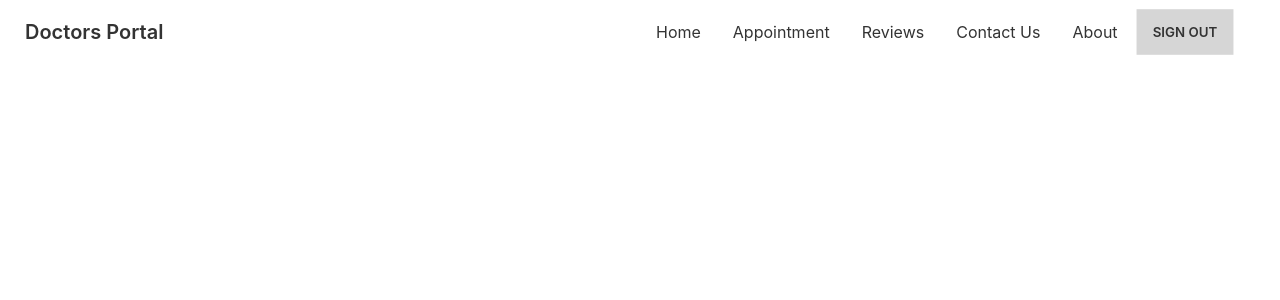
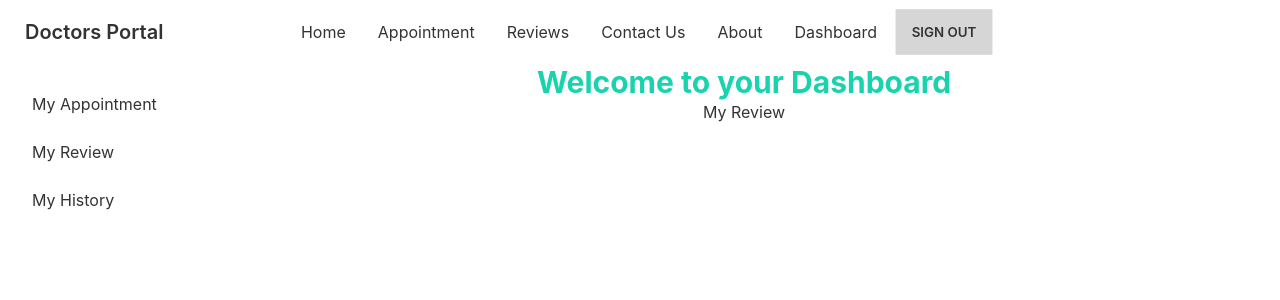
Before and after one commit to muzahidMD/doctors-portal-client-module-74, a React (Create React App) app: page /dashboard/myreview in a window 1280 px wide. Shown: the top 300 px of the page. Built offline with nearby package versions, Linux system fonts and the light colour scheme; no server answers; sample sign-in values are in the browser's storage.

Commit message:
create dashboard

```diff
--- a/src/App.js
+++ b/src/App.js
@@ -11,6 +11,10 @@
 import { ToastContainer } from 'react-toastify';
 import 'react-toastify/dist/ReactToastify.css';
 import RequireAuth from './Pages/Login/RequireAuth';
+import Dashboard from './Pages/Dashboard/Dashboard';
+import MyAppointment from './Pages/Dashboard/MyAppointment';
+import MyReview from './Pages/Dashboard/MyReview';
+import MyHistory from './Pages/Dashboard/MyHistory';
 
 function App() {
   return (
@@ -24,6 +28,15 @@
             <Appointment />
           </RequireAuth>
         } />
+        <Route path='/dashboard' element={
+          <RequireAuth>
+            <Dashboard />
+          </RequireAuth>
+        }>
+          <Route index element={<MyAppointment />}></Route>
+          <Route path='/dashboard/myreview' element={<MyReview />}></Route>
+          <Route path='/dashboard/myhistory' element={<MyHistory />}></Route>
+        </Route>
         <Route path='/reviews' element={<Reviews />} />
         <Route path='/contact-us' element={<ContactUs />} />
         <Route path='/login' element={<Login />} />
--- a/src/Pages/Appointment/AvailableAppointments.js
+++ b/src/Pages/Appointment/AvailableAppointments.js
@@ -24,7 +24,6 @@
     if (isLoading) {
         return <Loading></Loading>;
     }
-
 
     // useEffect(() => {
     //     fetch(`http://localhost:5000/available?date=${formattedDate}`)
--- /dev/null
+++ b/src/Pages/Dashboard/Dashboard.js
@@ -0,0 +1,26 @@
+import React from 'react';
+import { Link, Outlet } from 'react-router-dom';
+
+const Dashboard = () => {
+    return (
+        <div className="drawer drawer-mobile">
+            <input id="dashboard-sidebar" type="checkbox" className="drawer-toggle" />
+            <div className="drawer-content  justify-center">
+                <h2 className='text-3xl font-bold text-center text-secondary'>Welcome to your Dashboard</h2>
+                <Outlet />
+            </div>
+            <div className="drawer-side">
+                <label htmlFor="dashboard-sidebar" className="drawer-overlay"></label>
+                <ul className="menu  p-4 overflow-y-auto w-52 bg-base-100 text-base-content">
+                    {/* Sidebar content here */}
+                    <li><Link to={'/dashboard'}>My Appointment</Link></li>
+                    <li><Link to={'/dashboard/myreview'}>My Review</Link></li>
+                    <li><Link to={'/dashboard/myhistory'}>My History</Link></li>
+                </ul>
+
+            </div>
+        </div>
+    );
+};
+
+export default Dashboard;
--- /dev/null
+++ b/src/Pages/Dashboard/MyAppointment.js
@@ -0,0 +1,50 @@
+import React, { useEffect, useState } from 'react';
+import { useAuthState } from 'react-firebase-hooks/auth';
+import auth from '../../firebase.init';
+
+const MyAppointment = () => {
+    const [user] = useAuthState(auth);
+
+    const [appointments, setAppointments] = useState([]);
+
+    useEffect(() => {
+        if (user) {
+            fetch(`http://localhost:5000/booking?patient=${user.email}`)
+                .then(res => res.json())
+                .then(data => setAppointments(data))
+        }
+    }, [user])
+
+    return (
+        <div>
+            <h2 className='text-center'>My Appointment: {appointments.length}</h2>
+            <div className="overflow-x-auto my-8">
+                <table className="table w-full">
+                    <thead>
+                        <tr>
+                            <th></th>
+                            <th>Name</th>
+                            <th>Date</th>
+                            <th>Time</th>
+                            <th>Treatment</th>
+                        </tr>
+                    </thead>
+                    <tbody>
+                        {
+                            appointments.map((a, index) =>
+                                <tr key={index}>
+                                    <th>{index + 1}</th>
+                                    <td>{a.patientName}</td>
+                                    <td>{a.date}</td>
+                                    <td>{a.slot}</td>
+                                    <td>{a.treatment}</td>
+                                </tr>)
+                        }
+                    </tbody>
+                </table>
+            </div>
+        </div>
+    );
+};
+
+export default MyAppointment;
--- /dev/null
+++ b/src/Pages/Dashboard/MyHistory.js
@@ -0,0 +1,11 @@
+import React from 'react';
+
+const MyHistory = () => {
+    return (
+        <div>
+            <h2 className='text-center'>My History</h2>
+        </div>
+    );
+};
+
+export default MyHistory;
--- /dev/null
+++ b/src/Pages/Dashboard/MyReview.js
@@ -0,0 +1,11 @@
+import React from 'react';
+
+const MyReview = () => {
+    return (
+        <div>
+            <h2 className='text-center'>My Review</h2>
+        </div>
+    );
+};
+
+export default MyReview;
--- a/src/Pages/Shared/Navbar.js
+++ b/src/Pages/Shared/Navbar.js
@@ -17,6 +17,9 @@
         <li><Link to={'/reviews'}>Reviews</Link></li>
         <li><Link to={'/contact-us'}>Contact Us</Link></li>
         <li><Link to={'/about'}>About</Link></li>
+        {
+            user && <li><Link to={'/dashboard'}>Dashboard</Link></li>
+        }
         <li>{user ? <button onClick={logout} className="btn btn-active btn-ghost">Sign out</button> : <Link to={'/login'}>Login</Link>}</li>
     </>
 
@@ -38,6 +41,11 @@
                     {menuItems}
                 </ul>
             </div>
+            <div className='navbar-end'>
+                <label tabIndex="1" htmlFor="dashboard-sidebar" className="btn btn-ghost lg:hidden">
+                    <svg xmlns="http://www.w3.org/2000/svg" className="h-5 w-5" fill="none" viewBox="0 0 24 24" stroke="currentColor"><path strokeLinecap="round" strokeLinejoin="round" strokeWidth="2" d="M4 6h16M4 12h8m-8 6h16" /></svg>
+                </label>
+            </div>
         </div>
     );
 };
```
